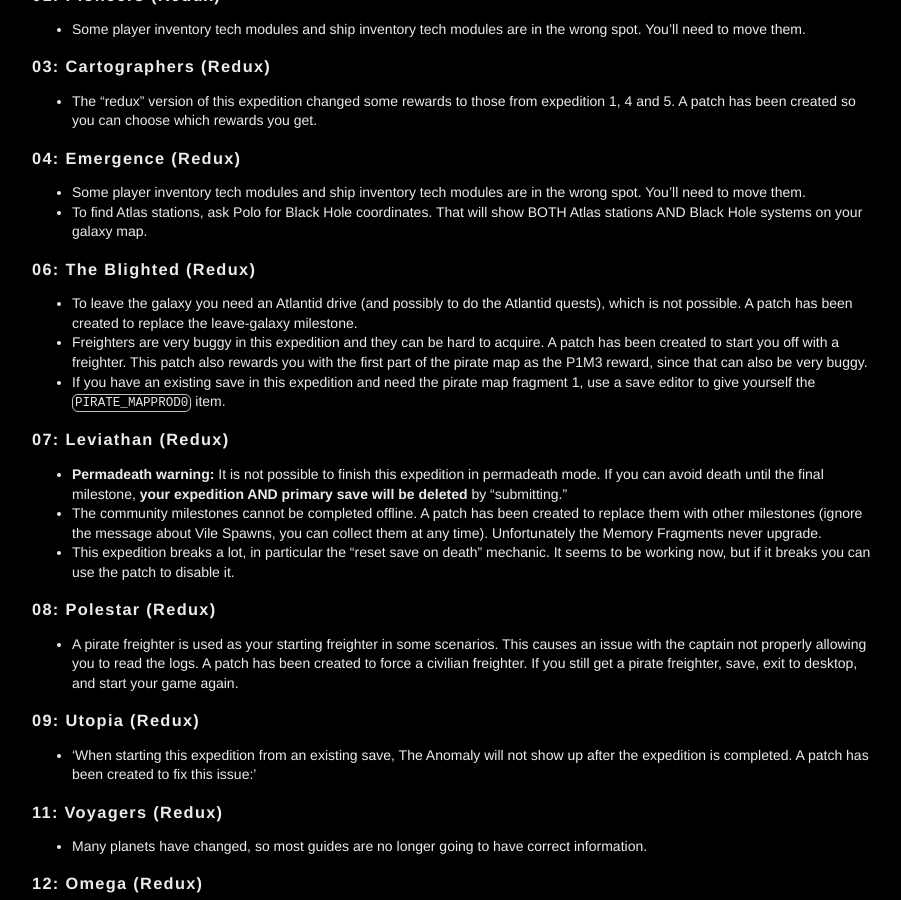
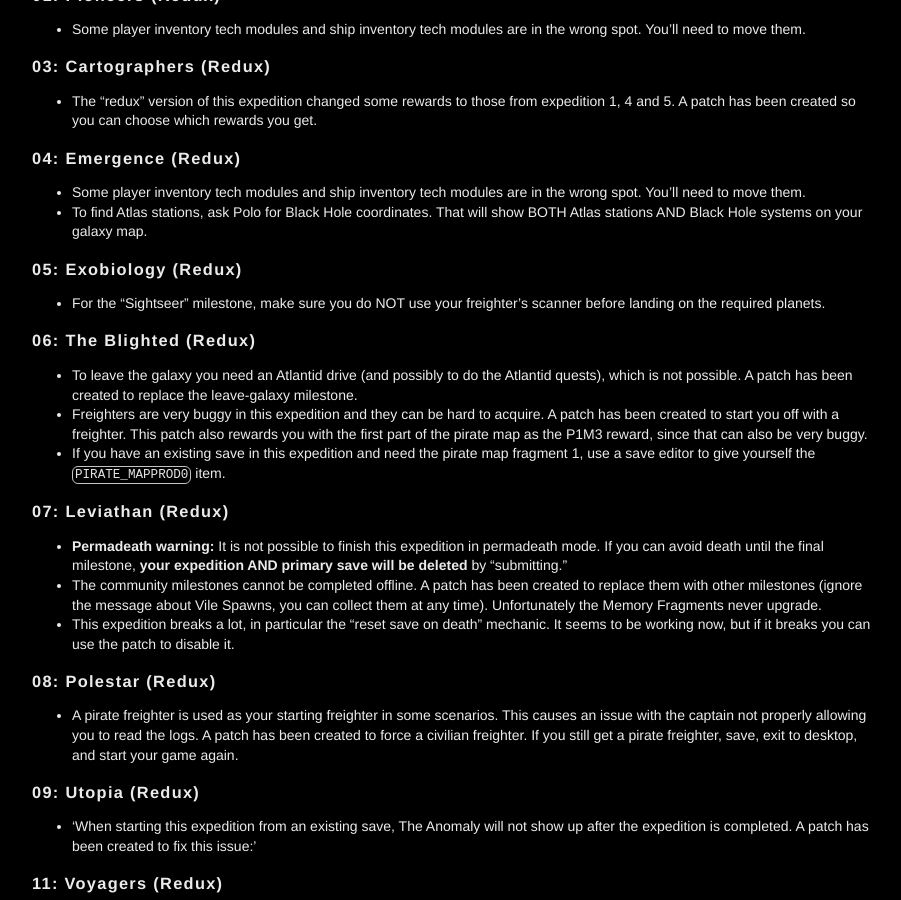
Before and after one commit to cwmonkey/nms-expeditions, a Jekyll site: the page built from index.html, in a window 1280 px wide and 900 px high, scrolled down 2473 px. Shown: the whole window, without its empty margins (183-1084 px from the left). Built offline with Jekyll 4.4.1, drawn with Linux system fonts in a browser that asks for light colours; some web fonts are replaced.

Commit message:
Adding note about freighter scanners messing milestone up
Issue brought up multiple times, most recently in #29

```diff
--- a/_data/expeditions.yml
+++ b/_data/expeditions.yml
@@ -40,6 +40,8 @@
   image: e05_exobiology.png
   json: 05_redux_exobiology.json
   redux: 1
+  notice: >
+          * For the "Sightseer" milestone, make sure you do NOT use your freighter's scanner before landing on the required planets.
 - id: e06
   name: '06: The Blighted'
   description: The one about pirates
```
